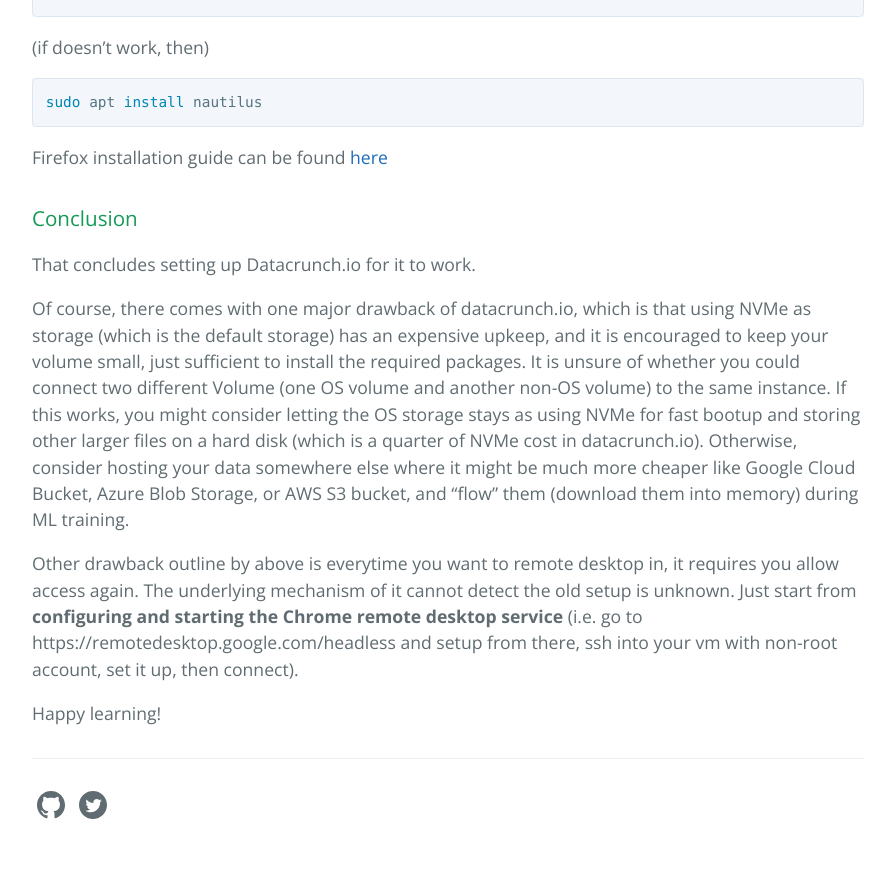
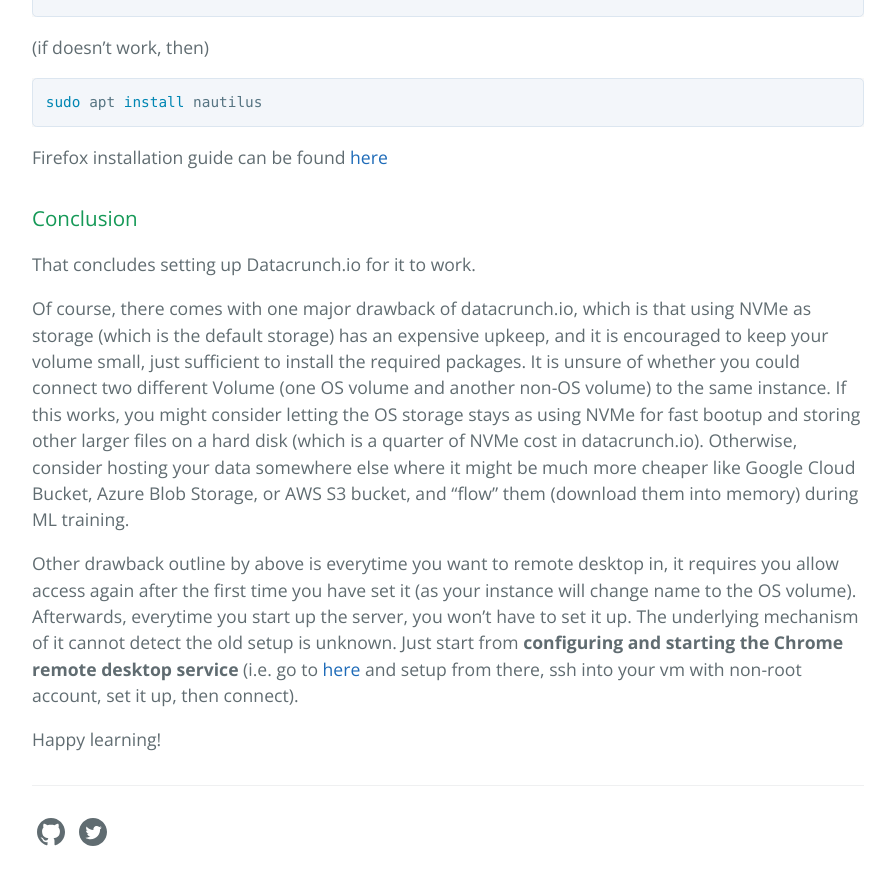
Before and after one commit to Wabinab/Wabinab.github.io, a Jekyll site: the page built from _posts/2021-06-30-Setting up Datacrunch.io from scratch.md, in a window 1280 px wide and 900 px high, scrolled down 4752 px. Shown: the top 885 px of the window, without its empty margins (192-1087 px from the left). Built offline with Jekyll 4.4.1, drawn with Linux system fonts in a browser that asks for light colours; our own code applies the rules of GitHub Pages for plain Markdown files.

Commit message:
Update 2021-06-30-Setting up Datacrunch.io from scratch.md

```diff
--- a/_posts/2021-06-30-Setting up Datacrunch.io from scratch.md
+++ b/_posts/2021-06-30-Setting up Datacrunch.io from scratch.md
@@ -132,6 +132,6 @@
 
 Of course, there comes with one major drawback of datacrunch.io, which is that using NVMe as storage (which is the default storage) has an expensive upkeep, and it is encouraged to keep your volume small, just sufficient to install the required packages. It is unsure of whether you could connect two different Volume (one OS volume and another non-OS volume) to the same instance. If this works, you might consider letting the OS storage stays as using NVMe for fast bootup and storing other larger files on a hard disk (which is a quarter of NVMe cost in datacrunch.io). Otherwise, consider hosting your data somewhere else where it might be much more cheaper like Google Cloud Bucket, Azure Blob Storage, or AWS S3 bucket, and "flow" them (download them into memory) during ML training.
 
-Other drawback outline by above is everytime you want to remote desktop in, it requires you allow access again. The underlying mechanism of it cannot detect the old setup is unknown. Just start from **configuring and starting the Chrome remote desktop service** (i.e. go to https://remotedesktop.google.com/headless and setup from there, ssh into your vm with non-root account, set it up, then connect).
+Other drawback outline by above is everytime you want to remote desktop in, it requires you allow access again after the first time you have set it (as your instance will change name to the OS volume). Afterwards, everytime you start up the server, you won't have to set it up. The underlying mechanism of it cannot detect the old setup is unknown. Just start from **configuring and starting the Chrome remote desktop service** (i.e. go to [here](https://remotedesktop.google.com/headless) and setup from there, ssh into your vm with non-root account, set it up, then connect).
 
 Happy learning!
```
